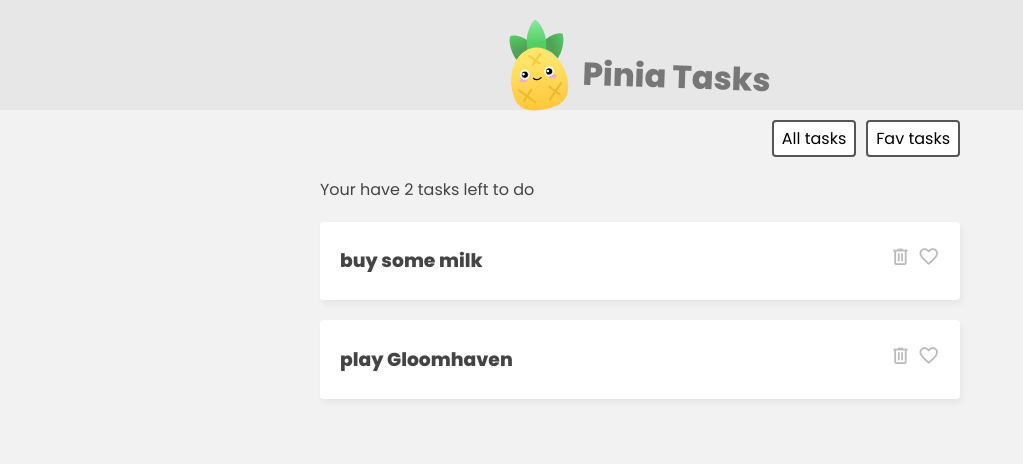
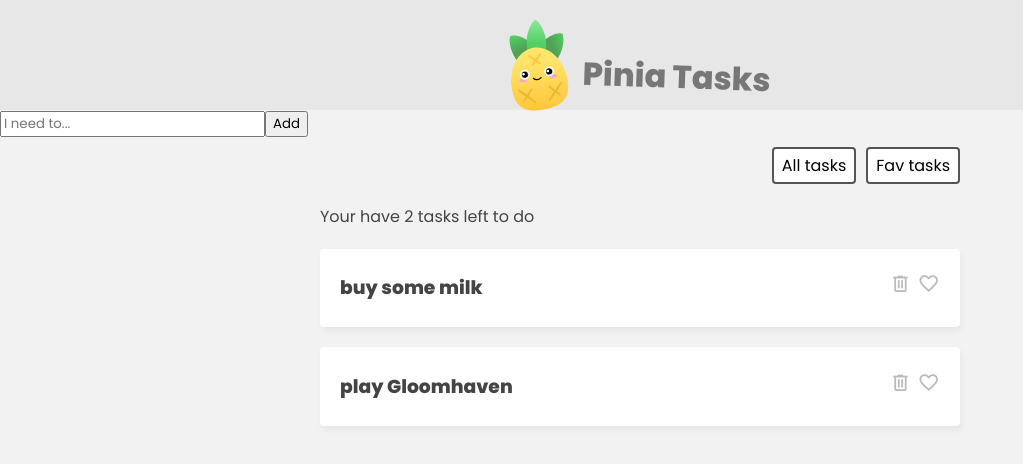
Before and after one commit to comlekahmetcan/PiniaVueJSApp, a Vue app in the folder pinia-tasks/: page / in a window 1280 px wide. Shown: the top 464 px of the page, without its empty margins (0-1023 px from the left). Built offline with nearby package versions, Linux system fonts and the light colour scheme.

Commit message:
Yeni task eklemek için form sayfası oluşturuldu ve store newTask fonksiyonu eklendi

```diff
--- a/pinia-tasks/src/App.vue
+++ b/pinia-tasks/src/App.vue
@@ -5,6 +5,11 @@
       <img src="./assets/pinia-logo.svg" alt="pinia logo" />
       <h1>Pinia Tasks</h1>
     </header>
+
+    <!-- new task form-->
+    <div class="new-task-form">
+      <TaskForm />
+    </div>
 
     <!-- filter -->
     <nav class="filter">
@@ -33,6 +38,7 @@
 <script setup>
 import { ref } from "vue";
 import TaskDetails from "./components/TaskDetails.vue";
+import TaskForm from "./components/TaskForm.vue";
 import { useTaskStore } from "./stores/TaskStore";
 const taskStore = useTaskStore(),
   filter = ref("all");
--- /dev/null
+++ b/pinia-tasks/src/components/TaskForm.vue
@@ -0,0 +1,26 @@
+<script setup>
+import { ref } from "vue";
+import { useTaskStore } from "../stores/TaskStore";
+const taskStore = useTaskStore(),
+  newTask = ref("");
+
+const handleSubmit = () => {
+  if (newTask.value.length > 0) {
+    taskStore.addTask({
+      title: newTask.value,
+      isFav: false,
+      id: Math.floor(Math.random() * 10000),
+    });
+    newTask.value = "";
+  }
+
+  return { handleSubmit, newTask };
+};
+</script>
+
+<template>
+  <form @submit.prevent="handleSubmit">
+    <input type="text" placeholder="I need to..." v-model="newTask" />
+    <button>Add</button>
+  </form>
+</template>
--- a/pinia-tasks/src/stores/TaskStore.js
+++ b/pinia-tasks/src/stores/TaskStore.js
@@ -20,4 +20,9 @@
       return state.tasks.length;
     },
   },
+  actions: {
+    addTask(task) {
+      this.tasks.push(task);
+    },
+  },
 });
```
